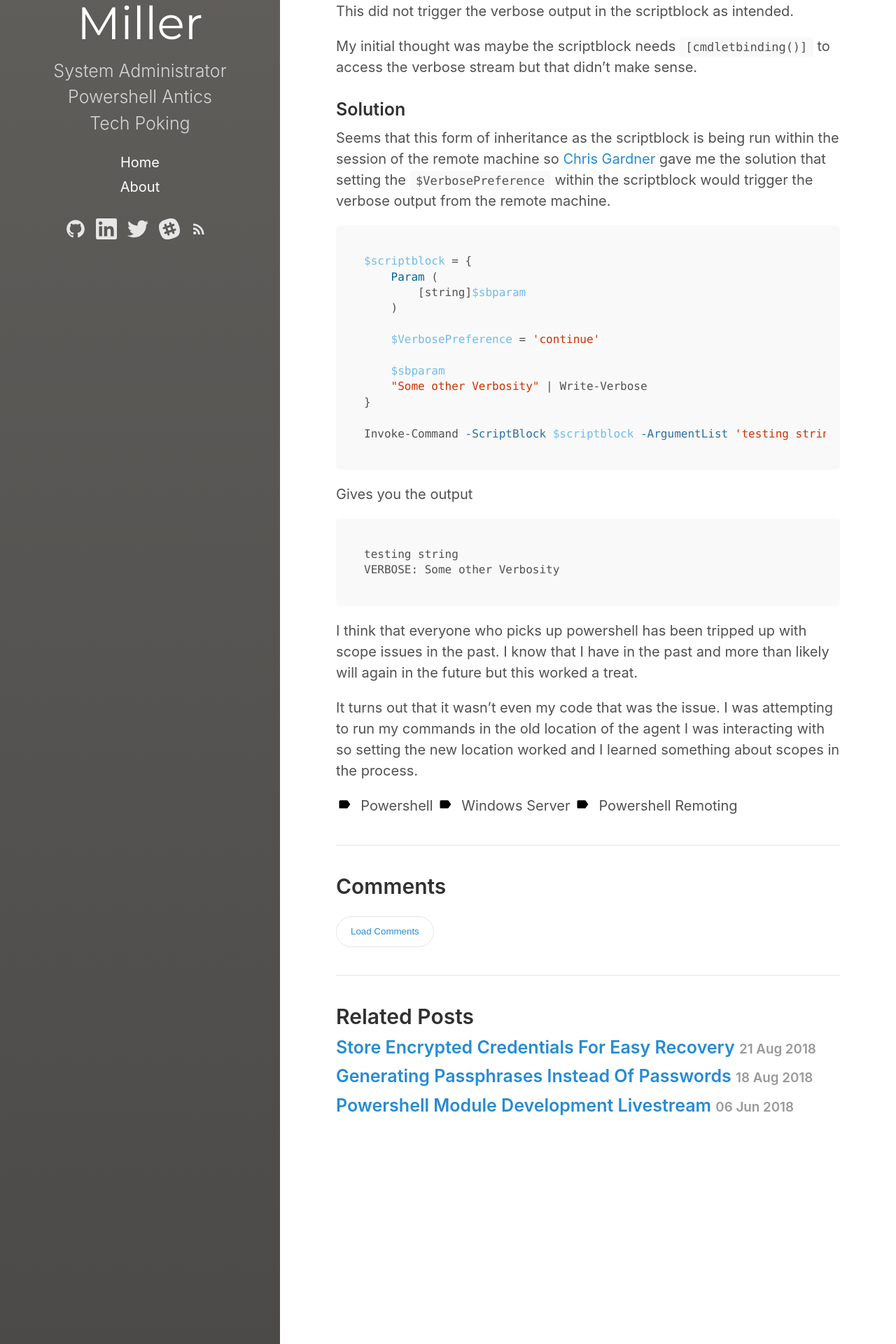
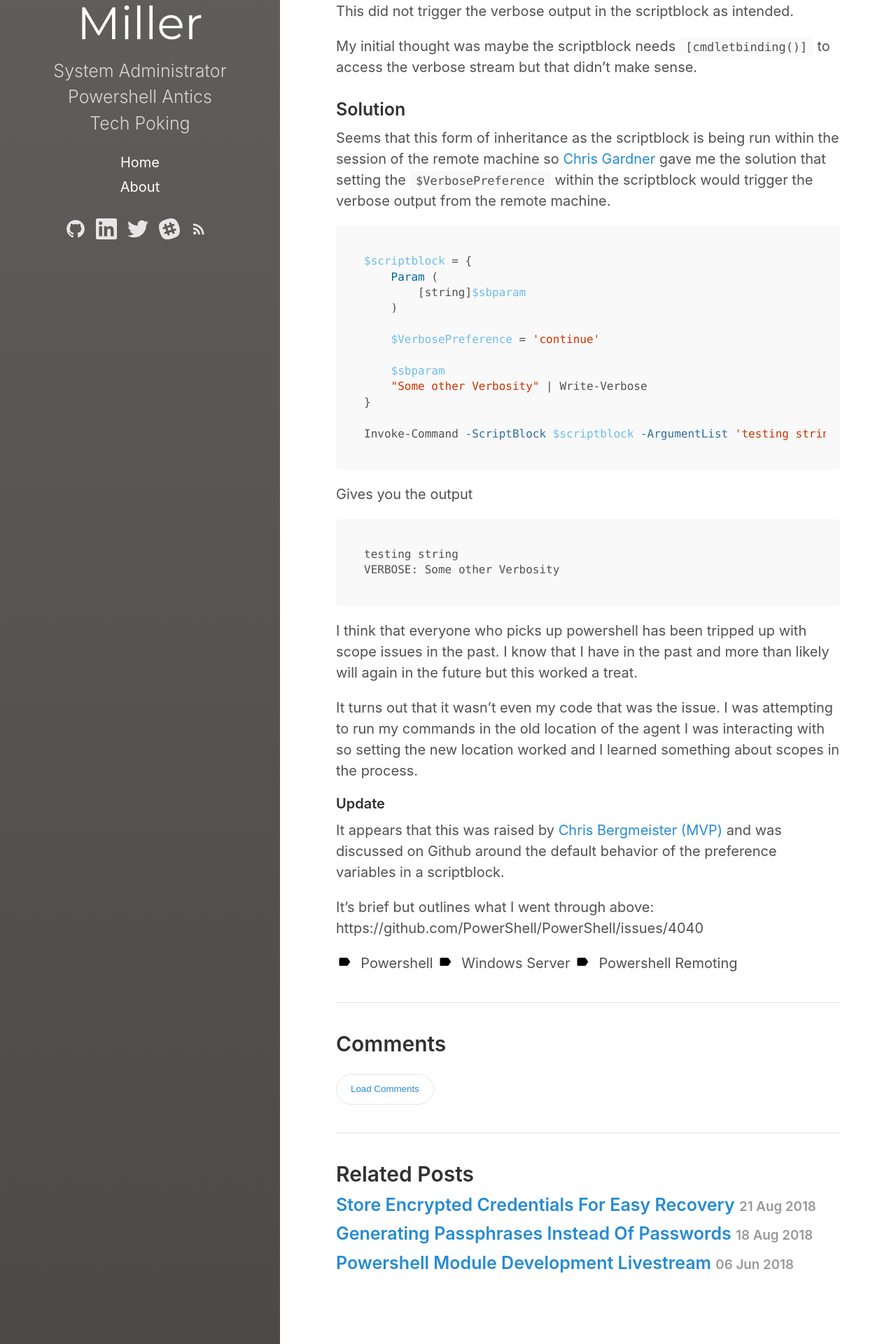
Before and after one commit to brettmillerb/brettmillerb.github.io, a Jekyll site: the page built from _posts/2018-08-22-Preference-Variable-Inheritance.md, in a window 1280 px wide. Shown: the part 1652-3572 px from the top of the page at 70% size. Built offline with Jekyll 4.4.1, drawn with Linux system fonts in a browser that asks for light colours.

Commit message:
Updated with Github RFC on default behaviour

```diff
--- a/_posts/2018-08-22-Preference-Variable-Inheritance.md
+++ b/_posts/2018-08-22-Preference-Variable-Inheritance.md
@@ -86,3 +86,8 @@ VERBOSE: Some other Verbosity
 I think that everyone who picks up powershell has been tripped up with scope issues in the past. I know that I have in the past and more than likely will again in the future but this worked a treat.
 
 It turns out that it wasn't even my code that was the issue. I was attempting to run my commands in the old location of the agent I was interacting with so setting the new location worked and I learned something about scopes in the process.
+
+#### Update
+It appears that this was raised by [Chris Bergmeister (MVP)](https://twitter.com/CBergmeister) and was discussed on Github around the default behavior of the preference variables in a scriptblock.
+
+It's brief but outlines what I went through above:  https://github.com/PowerShell/PowerShell/issues/4040
```
